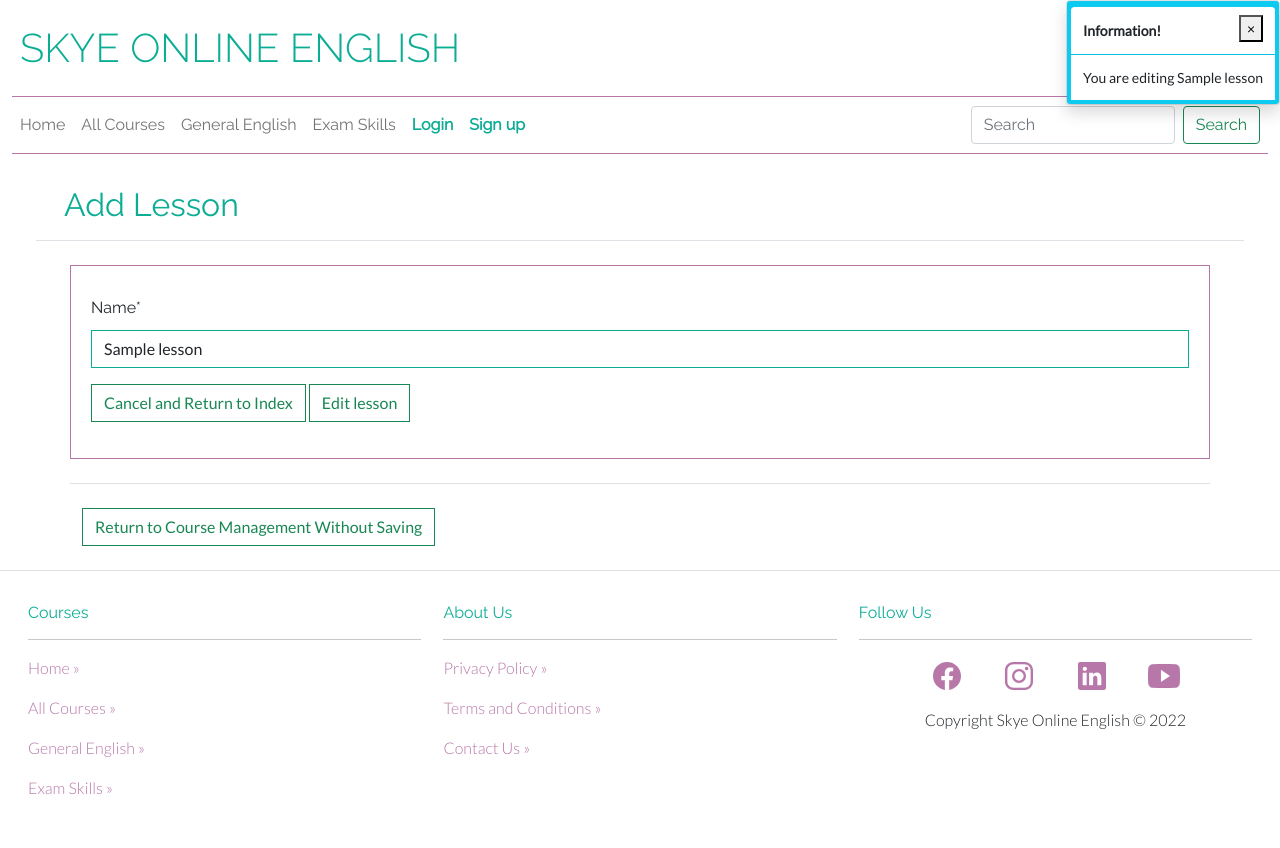
After one commit to dougiemath/soe-shop-lms, a Django app: page /lms/edit/1/ in a window 1280 px wide. The commit adds this page. Run offline with Django 3.2, Linux system fonts and the light colour scheme; tables that the repository leaves empty hold one stand-in row (values such as "Sample post"); some libraries are stand-ins or nearby versions.

Commit message:
added initial view for editing lessons

```diff
--- a/lms/templates/lms/add_lesson.html
+++ b/lms/templates/lms/add_lesson.html
@@ -11,7 +11,7 @@
 </div>
 <div class="container my-4">
     <div class="row">
-        <div class="col-12">
+        <div class="col-12 add-new-lesson-form">
             <form method="POST" action="{% url 'add_lesson' %}" class="form mb-2" enctype="multipart/form-data">
                 {% csrf_token %}
                 {{ form | crispy }}
@@ -26,4 +26,5 @@
 <div class="container return-to-shop py-4 border-top">
     <a href="{% url 'add' %}" class="btn btn-outline-success rounded-0">Return to Course Management Without Saving</a>
 </div>
+
 {% endblock %}
--- a/lms/templates/lms/add_lesson_category.html
+++ b/lms/templates/lms/add_lesson_category.html
@@ -11,7 +11,7 @@
 </div>
 <div class="container my-4">
     <div class="row">
-        <div class="col-12">
+        <div class="col-12 add-lesson-category-form">
             <form method="POST" action="{% url 'add_lesson_category' %}" class="form mb-2" enctype="multipart/form-data">
                 {% csrf_token %}
                 {{ form | crispy }}
--- /dev/null
+++ b/lms/templates/lms/edit_lesson.html
@@ -0,0 +1,30 @@
+{% extends 'base.html' %}
+
+{% load static %}
+
+{% block content %}
+
+<div class="container-fluid px-5">
+    <div class="row border-bottom">
+        <h2 class="m-3">Add Lesson</h2>
+    </div>
+</div>
+<div class="container my-4">
+    <div class="row">
+        <div class="col-12 add-new-lesson-form">
+            <form method="POST" action="{% url 'edit_lesson' %}" class="form mb-2" enctype="multipart/form-data">
+                {% csrf_token %}
+                {{ form | crispy }}
+                <div class="text-right my-3">
+                    <a class="btn btn-outline-success rounded-0" href="{% url 'index' %}">Cancel and Return to Index</a>
+                    <button class="btn btn-outline-success rounded-0" type="submit">Edit lesson</button>
+                </div>
+            </form>
+        </div>
+    </div>
+</div>
+<div class="container return-to-shop py-4 border-top">
+    <a href="{% url 'add' %}" class="btn btn-outline-success rounded-0">Return to Course Management Without Saving</a>
+</div>
+
+{% endblock %}
--- a/lms/urls.py
+++ b/lms/urls.py
@@ -10,4 +10,6 @@ urlpatterns = [
     path('add_lesson/', views.add_lesson, name='add_lesson'),
     path('add_lesson_category/', views.add_lesson_category, name='add_lesson_category'),
     path('add_new_shop_course/', views.add_new_shop_course, name='add_new_shop_course'),
+    path('edit/', views.edit, name='edit'),
+    path('edit/<int:lesson_id>/', views.edit_lesson, name='edit_lesson'),
 ]
--- a/lms/views.py
+++ b/lms/views.py
@@ -224,3 +224,43 @@ def add_new_shop_course(request):
     }
 
     return render(request, template, context)
+
+
+def edit(request):
+    """returns a contents-style page for
+    editing course/shop content"""
+    lessons = Lessons.objects.all().order_by('category')
+    lesson_category = LessonCategory.objects.all()
+
+    context = {
+        'lessons': lessons,
+        'lesson_category': lesson_category,
+
+    }
+
+    return render(request, 'lms/edit.html', context)
+
+def edit_lesson(request, lesson_id):
+
+    lesson = get_object_or_404(Lessons, pk=lesson_id)
+
+    if request.method == 'POST':
+        form = LessonCategoryForm(request.POST, request.FILES, instance=lesson)
+        if form.is_valid():
+            form.save()
+            messages.success(request, 'Success!')
+            return redirect(reverse('edit'))
+        else:
+            messages.error(request, 'Failed.')
+    else:
+        form = LessonCategoryForm(instance=lesson)
+        messages.info(request, f'You are editing {lesson.name}')
+
+    template = 'lms/edit_lesson.html'
+
+    context = {
+        'form': form,
+        'lesson': lesson,
+    }
+
+    return render(request, template, context)
--- a/static/css/style.css
+++ b/static/css/style.css
@@ -321,6 +321,31 @@ h1, h2, h3, h4, h5, h6 {
     width: 20rem;
 }
 
+/* .........................Course Management*/
+
+.add-new-course-form,
+.add-new-lesson-form,
+.add-lesson-category-form{
+    border: #b877a9 1px solid;
+    padding: 20px
+}
+
+.add-new-course-form > form > div > div > .form-control,
+.add-new-lesson-form> form > div > div > .form-control,
+.add-lesson-category-form> form > div > div > .form-control{
+    border: #0cad95 1px solid;
+    border-radius: 0px;
+}
+
+.add-new-course-form > form > div > label,
+.add-new-lesson-form > form > div > label,
+.add-lesson-category-form > form > div > label{
+    margin-top: 10px;
+    margin-bottom: 10px;
+    font-family: 'RaleWay', sans-serif;
+}
+
+
 
 /* .............................*/
 /* ........media queries....... */
```
Also changed, not shown: lms/templates/lms/edit.html (added, +50 -0 lines).
